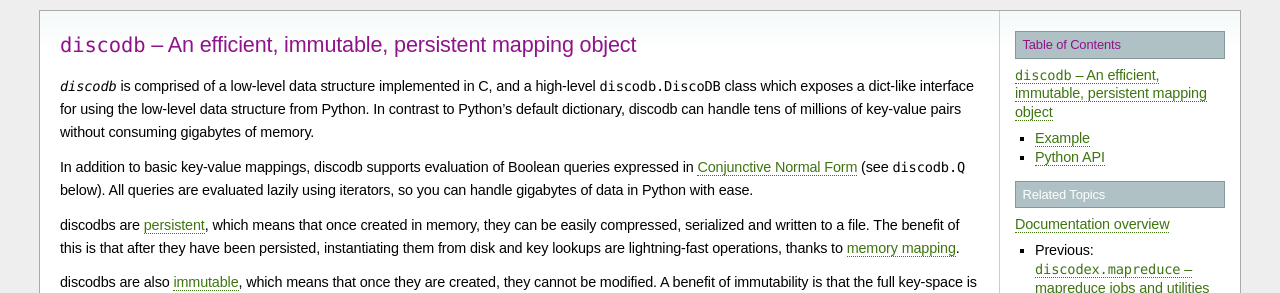
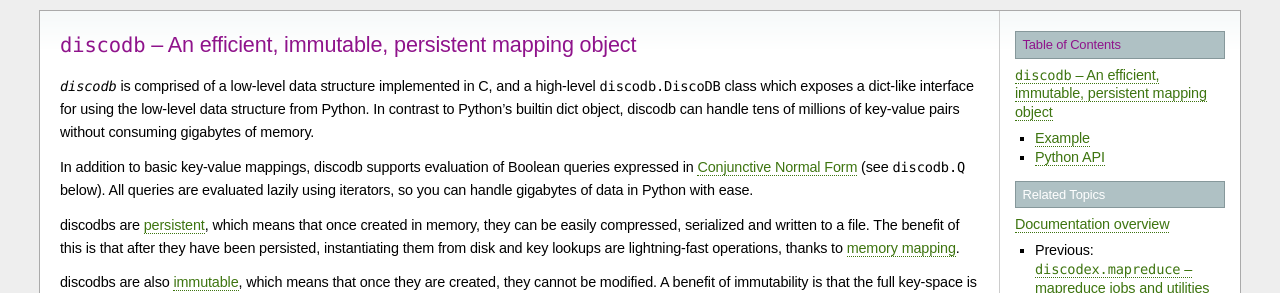
Before and after one commit to discoproject/disco, a Sphinx documentation site: the page built from doc/contrib/discodb/discodb.rst, in a window 1280 px wide. Shown: the top 293 px of the page. Built offline with Sphinx 7.4.7, drawn with Linux system fonts in a browser that asks for light colours.

Commit message:
clarify the builtin dict vs defaultdict in discodb docs

```diff
--- a/doc/contrib/discodb/discodb.rst
+++ b/doc/contrib/discodb/discodb.rst
@@ -4,7 +4,7 @@
 `discodb` is comprised of a low-level data structure implemented in C,
 and a high-level :class:`discodb.DiscoDB` class which exposes a dict-like
 interface for using the low-level data structure from Python. In contrast
-to Python's default dictionary, discodb can handle tens of millions
+to Python's builtin dict object, discodb can handle tens of millions
 of key-value pairs without consuming gigabytes of memory.
 
 In addition to basic key-value mappings, discodb supports evaluation of
```
